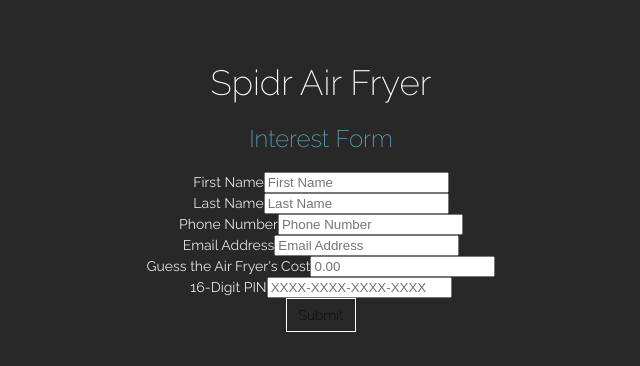
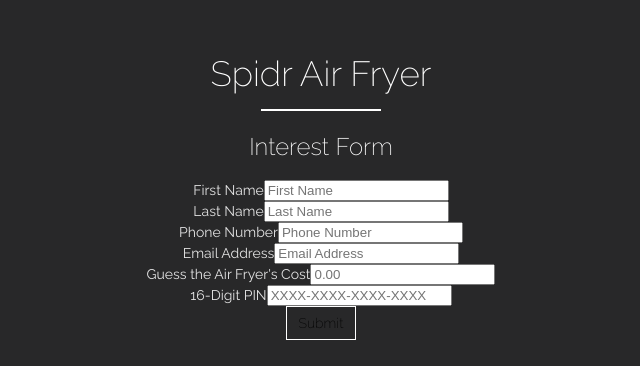
Before and after one commit to myavonbehren/Spidr-Coding-Challenge, a React (Vite) app in the folder spidr-form/: page / in a window 1280 px wide. Shown: the part 214-580 px from the top of the page, without its empty margins (319-959 px from the left). Built offline with nearby package versions, Linux system fonts and the light colour scheme.

Commit message:
feat: add line under h1

```diff
--- a/spidr-form/src/index.css
+++ b/spidr-form/src/index.css
@@ -29,8 +29,18 @@
   line-height: 38.5px;
 }
 
+h1::after {
+  content: '';
+  display: block;
+  width: 120px;
+  height: 2px;
+  line-height: 1.1;
+  background-color: #FFF;
+  margin: 15px auto 0;
+}
+
 h2 {
-  color: #56ACBD;
+  color: #FFF;
   font-weight: 200;
   font-size: 24px;
   line-height: 26.4px;
```
